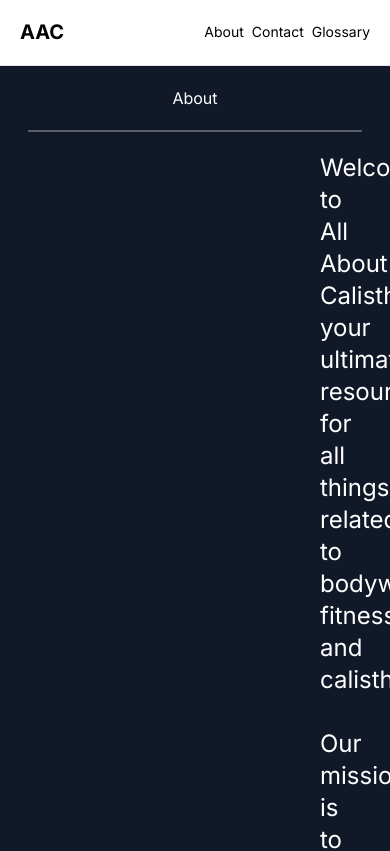
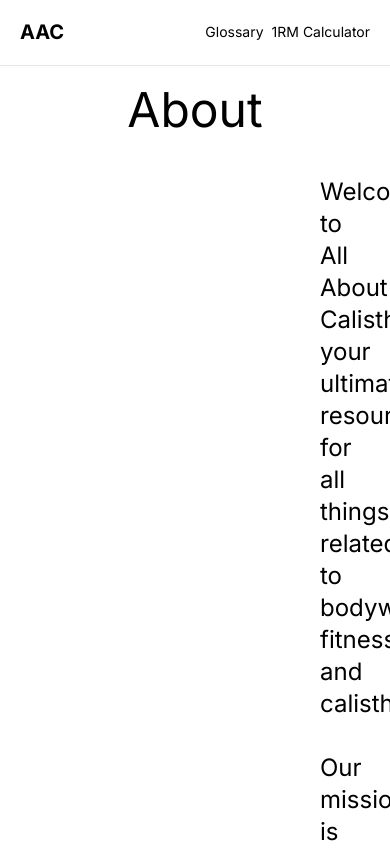
Before and after one commit to lokeshbisht011/all-about-calisthenics, a Next.js app: page /about in a window 390 px wide. Shown: the top 851 px of the page. Built offline with nearby package versions, Linux system fonts and the light colour scheme.

Commit message:
ui changes

```diff
--- a/src/app/about/page.jsx
+++ b/src/app/about/page.jsx
@@ -2,10 +2,10 @@ import React from 'react';
 
 const AboutPage = () => {
   return (
-    <div className="pt-5 bg-gray-900 text-white min-h-screen">
-      <h1 className="text-white text-center capitalize">About</h1>
+    <div className="pt-5 bg-white text-black min-h-screen">
+      <h1 className="text-5xl text-center capitalize">About</h1>
       <div className="border border-white border-opacity-30 mx-7 mt-5"></div>
-      <h1 className="mx-80 mt-5 pb-5 text-2xl font-light text-center text-white md:mx-7 md:text-lg">
+      <h1 className="mx-80 mt-5 pb-5 text-2xl font-light text-center md:mx-7 md:text-lg">
         <b>
           Welcome to All About Calisthenics, your ultimate resource for all things related to bodyweight fitness and calisthenics.
           <br /><br />
--- a/src/app/contact/page.jsx
+++ b/src/app/contact/page.jsx
@@ -1,9 +1,9 @@
 const ContactPage = () => {
   return (
-    <div className="pt-5 bg-gray-900 text-white min-h-screen">
-      <h1 className="text-white text-center capitalize">Contact</h1>
+    <div className="pt-5 bg-white text-black min-h-screen">
+      <h1 className="text-5xl text-center capitalize">Contact</h1>
       <div className="border border-white border-opacity-30 mx-7 mt-5"></div>
-      <h1 className="mx-80 mt-5 pb-5 text-2xl font-light text-center text-white md:mx-7 md:text-lg">
+      <h1 className="mx-80 mt-5 pb-5 text-2xl font-light text-center md:mx-7 md:text-lg">
         <b>Thank you for your interest in contacting us. Please email us at allaboutcalisthenics@gmail.com to send us your message, and we will get back to you as soon as possible.</b>
       </h1>
     </div>
--- a/src/components/Navbar.jsx
+++ b/src/components/Navbar.jsx
@@ -10,9 +10,10 @@ const Navbar = () => {
         </Link>
         <div className="flex items-center gap-2 sm:gap-4 md:gap-5 text-sm sm:text-base md:text-lg lg:text-xl">
           <Link href="/" className="hidden sm:inline">Home</Link>
-          <Link href="/about">About</Link>
-          <Link href="/contact">Contact</Link>
+          <Link href="/about" className="hidden sm:inline">About</Link>
+          <Link href="/contact" className="hidden sm:inline">Contact</Link>
           <Link href="/glossary">Glossary</Link>
+          <Link href="/one-rep-max-calculator">1RM Calculator</Link>
         </div>
       </div>
       <div className="border-t border-white/30 mx-5 sm:mx-8"></div>
```
